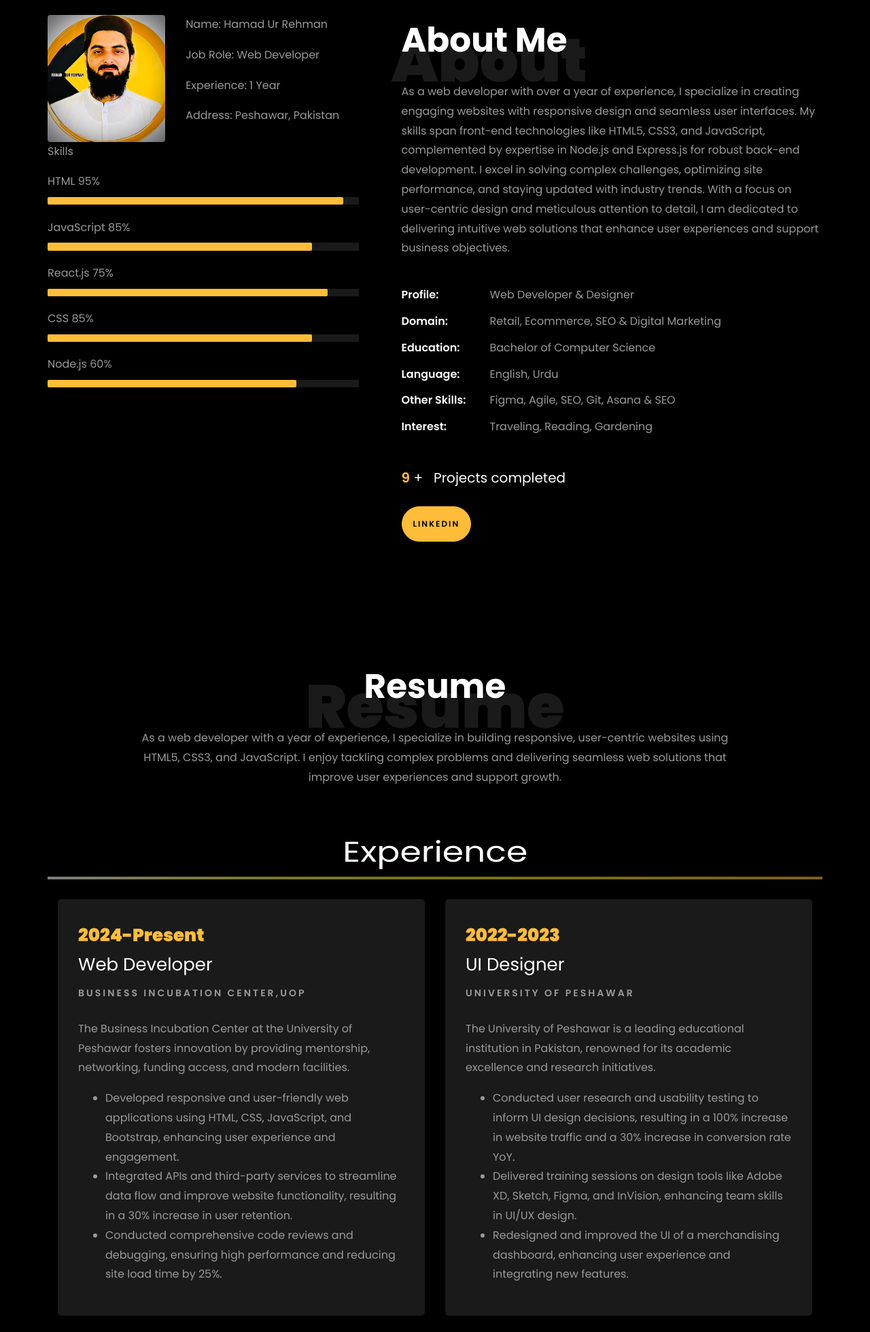
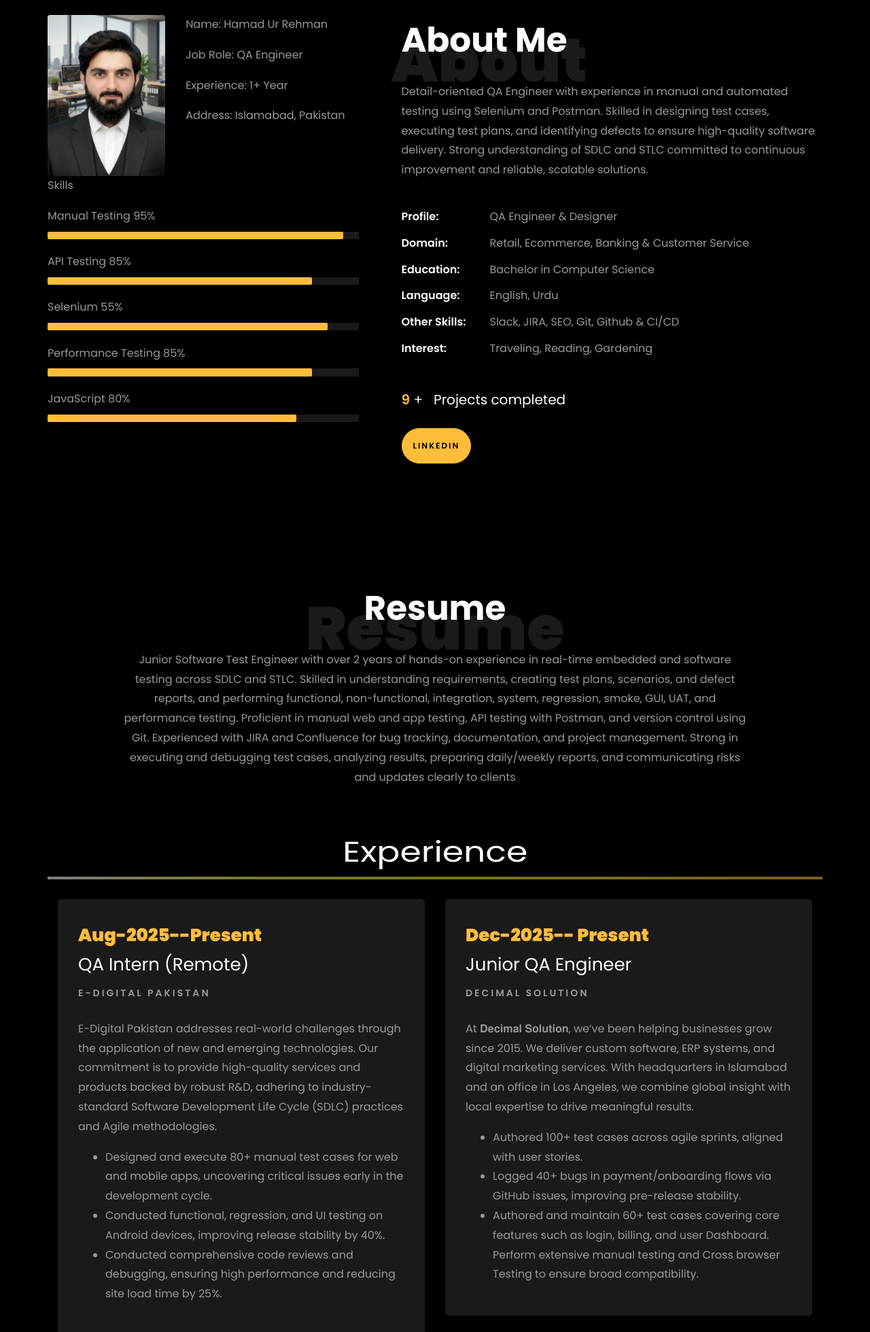
Before and after one commit to HamadDeveloper/myPortfolio-, a plain HTML site: page index.html in a window 1280 px wide. Shown: the part 840-2800 px from the top of the page at 68% size. Drawn offline with Linux system fonts and the light colour scheme; animation ran at ten frames a second; files whose address does not match are found by name.

Commit message:
updated code

```diff
--- a/index.html
+++ b/index.html
@@ -141,7 +141,7 @@
 	      	<div class="overlay"></div>
 	         <div class="container">
 	          <div class="row d-md-flex no-gutters slider-text align-items-end justify-content-end" data-scrollax-parent="true">
-				<div class="one-third js-fullheight order-md-last img" style="background-image:url(images/bg_111.png) ;height:10px ; width: 400px; ;">
+				<div class="one-third js-fullheight order-md-last img" style="background-image:url(images/hamad6.jpg) ;height:10px ; width: 400px; ;">
 
 	          	 <div class="overlay"></div>
 	          	</div>
@@ -160,8 +160,8 @@
 
 						// Create an array of typing text
 						const typingTexts = [
-						'Web Developer  ',
-						'UI/UX Designer  ',
+						'QA Engineer  ',
+						'Test Analyst  ',
 						'Tech Enthusiast   ',
 						];
 
@@ -188,11 +188,11 @@
 
 						<br>
 						<br>
-			            <h2>Web Developer</h2>
+			            <h2>QA Engineer</h2>
 						<!-- <h2 class="d-flex" style="margin-bottom: 0">With over 5 years of experience</h2> -->
 						<!-- <br> -->
 			            <p><a href="https://github.com/HamadDeveloper/" class="btn btn-primary py-3 px-4">Github</a>
-							<a href="https://www.linkedin.com/in/hamad-ur-rehman-1a990923a/" class="btn btn-white btn-outline-white py-3 px-4">Linkedin</a></p>
+							<a href="https://www.linkedin.com/in/hamadurrehman946/" class="btn btn-white btn-outline-white py-3 px-4">Linkedin</a></p>
 		            </div>
 		          </div>
 	        	</div>
@@ -214,47 +214,47 @@
 								<div class="row">
 									<div class="col-sm-6 col-md-5">
 									  <div class="about-img">
-										<img src="images/about-me.PNG" class="img-fluid rounded b-shadow-a" alt="">
+										<img src="images/Hamad4.png" class="img-fluid rounded b-shadow-a" alt="">
 									  </div>
 									</div>
 									<!-- Details next to profile image -->
 									<div class="col-sm-6 col-md-7">
 									  <div class="about-info">
 										<p><span class="title-s">Name: </span> <span>Hamad Ur Rehman</span></p>
-										<p><span class="title-s">Job Role: </span> <span>Web Developer</span></p>
-										<p><span class="title-s">Experience: </span> <span>1 Year</span></p>
-										<p><span class="title-s">Address: </span> <span>Peshawar, Pakistan</span></p>
+										<p><span class="title-s">Job Role: </span> <span>QA Engineer</span></p>
+										<p><span class="title-s">Experience: </span> <span>1+ Year</span></p>
+										<p><span class="title-s">Address: </span> <span>Islamabad, Pakistan</span></p>
 									  </div>
 									</div>
 								  </div>
 
 								<div class="skill-mf">
 									<p class="title-s">Skills</p>
-									<span>HTML</span> <span class="pull-right">95%</span>
+									<span>Manual Testing</span> <span class="pull-right">95%</span>
 									<div class="progress">
 										<div class="progress-bar" role="progressbar" style="width: 95%;" aria-valuenow="95" aria-valuemin="0"
 											aria-valuemax="100"></div>
 									</div>
 
-									<span>JavaScript</span> <span class="pull-right">85%</span>
+									<span>API Testing</span> <span class="pull-right">85%</span>
 									<div class="progress">
 										<div class="progress-bar" role="progressbar" style="width: 85%" aria-valuenow="85" aria-valuemin="0"
 											aria-valuemax="100"></div>
 									</div>
 
-									<span>React.js</span> <span class="pull-right">75%</span>
+									<span>Selenium</span> <span class="pull-right">55%</span>
 									<div class="progress">
 										<div class="progress-bar" role="progressbar" style="width: 90%" aria-valuenow="90" aria-valuemin="0"
 											aria-valuemax="100"></div>
 									</div>
 
-									<span>CSS</span> <span class="pull-right">85%</span>
+									<span>Performance Testing</span> <span class="pull-right">85%</span>
 									<div class="progress">
 										<div class="progress-bar" role="progressbar" style="width: 85%" aria-valuenow="85" aria-valuemin="0"
 											aria-valuemax="100"></div>
 									</div>
 
-									<span>Node.js</span> <span class="pull-right">60%</span>
+									<span>JavaScript</span> <span class="pull-right">80%</span>
 									<div class="progress">
 										<div class="progress-bar" role="progressbar" style="width: 80%" aria-valuenow="80" aria-valuemin="0"
 											aria-valuemax="100"></div>
@@ -271,14 +271,14 @@
 								<h1 class="big">About</h1>
 								<h2 class="mb-4">About Me</h2>
 
-								<p>As a web developer with over a year of experience, I specialize in creating engaging websites with responsive design and seamless user interfaces. My skills span front-end technologies like HTML5, CSS3, and JavaScript, complemented by expertise in Node.js and Express.js for robust back-end development. I excel in solving complex challenges, optimizing site performance, and staying updated with industry trends. With a focus on user-centric design and meticulous attention to detail, I am dedicated to delivering intuitive web solutions that enhance user experiences and support business objectives.</p>
+								<p>Detail-oriented QA Engineer with experience in manual and automated testing using Selenium and Postman. Skilled in designing test cases, executing test plans, and identifying defects to ensure high-quality software delivery. Strong understanding of SDLC and STLC committed to continuous improvement and reliable, scalable solutions.</p>
 								<ul class="about-info mt-4 px-md-0 px-2">
-									<li class="d-flex"><span>Profile:</span> <span>Web Developer &amp; Designer</span></li>
-									<li class="d-flex"><span>Domain:</span> <span>Retail, Ecommerce, SEO &amp; Digital Marketing</span></li>
-									<li class="d-flex"><span>Education:</span> <span>Bachelor of Computer Science</span></li>
+									<li class="d-flex"><span>Profile:</span> <span>QA Engineer &amp; Designer</span></li>
+									<li class="d-flex"><span>Domain:</span> <span>Retail, Ecommerce, Banking &amp; Customer Service</span></li>
+									<li class="d-flex"><span>Education:</span> <span>Bachelor in Computer Science</span></li>
 									<li class="d-flex"><span>Language:</span> <span>English, Urdu</span></li>
 									<!-- <li class="d-flex"><span>BI Tools:</span> <span>Microsoft Power BI, Looker &amp; Tableau</span></li> -->
-									<li class="d-flex"><span>Other Skills:</span> <span>Figma, Agile, SEO, Git, Asana  &amp; SEO</span></li>
+									<li class="d-flex"><span>Other Skills:</span> <span>Slack, JIRA, SEO, Git, Github  &amp; CI/CD</span></li>
 									<li class="d-flex"><span>Interest:</span> <span>Traveling, Reading, Gardening</span></li>
 
 								</ul>
@@ -292,7 +292,7 @@
 									<span class="number" data-number="10">0</span> <span>+</span>
 									<span>&nbsp; Projects completed</span>
 								</p>
-								<p><a href="https://www.linkedin.com/in/hamad-ur-rehman-1a990923a/" class="btn btn-primary py-3 px-3">LinkedIn</a></p>
+								<p><a href="https://www.linkedin.com/in/hamadurrehman946/" class="btn btn-primary py-3 px-3">LinkedIn</a></p>
 							</div>
 						</div>
 					</div>
@@ -310,7 +310,7 @@
           <div class="col-md-10 heading-section text-center ftco-animate">
           	<h1 class="big big-2">Resume</h1>
             <h2 class="mb-4">Resume</h2>
-            <p>As a web developer with a year of experience, I specialize in building responsive, user-centric websites using HTML5, CSS3, and JavaScript. I enjoy tackling complex problems and delivering seamless web solutions that improve user experiences and support growth.</p>
+            <p>Junior Software Test Engineer with over 2 years of hands-on experience in real-time embedded and software testing across SDLC and STLC. Skilled in understanding requirements, creating test plans, scenarios, and defect reports, and performing functional, non-functional, integration, system, regression, smoke, GUI, UAT, and performance testing. Proficient in manual web and app testing, API testing with Postman, and version control using Git. Experienced with JIRA and Confluence for bug tracking, documentation, and project management. Strong in executing and debugging test cases, analyzing results, preparing daily/weekly reports, and communicating risks and updates clearly to clients</p>
           </div>
         </div>
 
@@ -323,13 +323,15 @@
 		<div class="row">
 				<div class="col-md-6">
 					<div class="resume-wrap ftco-animate">
-						<span class="date">2024-Present</span>
-						<h2>Web Developer</h2>
-						<span class="position">Business Incubation Center,UOP</span>
-						<p class="mt-4">The Business Incubation Center at the University of Peshawar fosters innovation by providing mentorship, networking, funding access, and modern facilities.
+						<span class="date">Aug-2025--Present</span>
+						<h2>QA Intern (Remote)</h2>
+						<span class="position">E-Digital Pakistan</span>
+						<p class="mt-4">E-Digital Pakistan addresses real-world challenges through the application of new and emerging technologies. Our commitment is to provide high-quality services and products backed by robust R&D, adhering to industry-standard Software Development Life Cycle (SDLC) practices and Agile methodologies.
 							<ul>
-								<li>Developed responsive and user-friendly web applications using HTML, CSS, JavaScript, and Bootstrap, enhancing user experience and engagement.</li>
-								<li>Integrated APIs and third-party services to streamline data flow and improve website functionality, resulting in a 30% increase in user retention.</li>
+								<li>Designed and execute 80+ manual test cases for web and mobile apps, uncovering critical
+issues early in the development cycle.</li>
+								<li>Conducted functional, regression, and UI testing on Android devices, improving release
+stability by 40%.</li>
 								<li>Conducted comprehensive code reviews and debugging, ensuring high performance and reducing site load time by 25%.</li>
 							  </ul>
 						</p>
@@ -339,14 +341,15 @@
 
 				<div class="col-md-6">
 					<div class="resume-wrap ftco-animate">
-						<span class="date">2022-2023</span>
-						<h2>UI Designer</h2>
-						<span class="position">University of Peshawar</span>
-						<p class="mt-4">The University of Peshawar is a leading educational institution in Pakistan, renowned for its academic excellence and research initiatives.
+						<span class="date">Dec-2025-- Present</span>
+						<h2>Junior QA Engineer</h2>
+						<span class="position">Decimal Solution</span>
+						<p class="mt-4">At 𝐃𝐞𝐜𝐢𝐦𝐚𝐥 𝐒𝐨𝐥𝐮𝐭𝐢𝐨𝐧, we’ve been helping businesses grow since 2015. We deliver custom software, ERP systems, and digital marketing services. With headquarters in Islamabad and an office in Los Angeles, we combine global insight with local expertise to drive meaningful results.
 							<ul>
-								<li>Conducted user research and usability testing to inform UI design decisions, resulting in a 100% increase in website traffic and a 30% increase in conversion rate YoY.</li>
-								<li>Delivered training sessions on design tools like Adobe XD, Sketch, Figma, and InVision, enhancing team skills in UI/UX design.</li>
-								<li>Redesigned and improved the UI of a merchandising dashboard, enhancing user experience and integrating new features.</li>
+								<li>Authored 100+ test cases across agile sprints, aligned with user stories.</li>
+								<li>Logged 40+ bugs in payment/onboarding flows via GitHub issues, improving pre-release
+stability.</li>
+								<li>Authored and maintain 60+ test cases covering core features such as login, billing, and user Dashboard. Perform extensive manual testing and Cross browser Testing to ensure broad compatibility.</li>
 							  </ul>
 						</p>
 					</div>
@@ -367,7 +370,7 @@
     			<div class="col-md-6">
     				<div class="resume-wrap ftco-animate">
     					<span class="date">2020-2024</span>
-    					<h2>Bachelor of Computer Science</h2>
+    					<h2>Bachelor in Computer Science</h2>
     					<span class="position">University of Peshawar</span>
     					<p class="mt-4">Grade: First class distinction.</p>
     				</div>
@@ -386,7 +389,7 @@
 
     		<div class="row justify-content-center mt-5">
     			<div class="col-md-6 text-center ftco-animate">
-    				<p><a href="https://drive.google.com/file/d/1xzSU3eNNBcfeIcD--xKIAodI5Ml5smhM/view?usp=drive_link" class="btn btn-primary py-4 px-5">Download CV</a></p>
+    				<p><a href="https://drive.google.com/file/d/1mJ0eMF8vm04ORXkvbfYAzxn2jhhAdNKv/view?usp=drive_link" class="btn btn-primary py-4 px-5">Download CV</a></p>
     			</div>
     		</div>
     	</div>
@@ -400,18 +403,18 @@
           <div class="col-md-7 heading-section text-center ftco-animate">
             <h1 class="big big-2">Projects</h1>
             <h2 class="mb-4">Projects</h2>
-            <p>Below are the sample Projects on HTML,CSS,JavaScript and React.</p>
+            <p>Below are the Projects that I have tested.</p>
           </div>
         </div>
         <div class="row d-flex">
           <div class="col-md-4 d-flex ftco-animate">
           	<div class="blog-entry justify-content-end">
-              <a href="https://hamaddeveloper.github.io/Etch-a-Sketch-Exercise/" class="block-20 zoom-effect" style="background-image: url('images/proj_1.png');">
+              <a href="https://gamerpc-client-prod.vercel.app/" class="block-20 zoom-effect" style="background-image: url('images/GamerPc-image.png');">
               </a>
               <div class="text mt-3 float-right d-block">
 
-                <h3 class="heading"><a href="https://github.com/HamadDeveloper/Etch-a-Sketch-Exercise.git"> Etch a Sketch in JS</a></h3>
-				<p>Developed an interactive Etch A Sketch web app using HTML, CSS, and JavaScript for creative drawing experiences.</p>
+                <h3 class="heading"><a href="https://github.com/HamadDeveloper/Etch-a-Sketch-Exercise.git"> Gamer PC</a></h3>
+				<p>As a QA Engineer at Decimal Solution, I tested the Gamer PC system, which integrates customer data from eBay and Amazon. I performed functional, UI, and workflow testing across modules including order management, inventory, stock tracking, complaints, and the admin dashboard, ensuring accuracy, reliability, and smooth end-to-end operations.</p>
               </div>
             </div>
           </div>
@@ -539,7 +542,7 @@
           			<span class="icon-map-signs"></span>
           		</div>
           		<h3 class="mb-4">Address</h3>
-	            <p>Peshawar, Pakistan</p>
+	            <p>Islamabad, Pakistan</p>
 	          </div>
           </div>
           <div class="col-md-6 col-lg-3 d-flex ftco-animate">
@@ -557,7 +560,7 @@
           			<span class="icon-paper-plane"></span>
           		</div>
           		<h3 class="mb-4">Email Address</h3>
-	            <p><a href="rehmanbangash946@gmail.com">rehmanbangash@gmail.com</a></p>
+	            <p><a href="rehmanbangash946@gmail.com">rehmanbangash946@gmail.com</a></p>
 	          </div>
           </div>
           <div class="col-md-6 col-lg-3 d-flex ftco-animate">
@@ -566,7 +569,7 @@
           			<span class="icon-globe"></span>
           		</div>
           		<h3 class="mb-4">Download Resume</h3>
-	            <p><a href="#">resumelink</a></p>
+	            <p><a href="https://drive.google.com/file/d/1mJ0eMF8vm04ORXkvbfYAzxn2jhhAdNKv/view?usp=drive_link">Download Resume</a></p>
 	          </div>
           </div>
 
```
Also changed, not shown: images/GamerPc-image.png (added), images/Hamad4.png (added), images/hamad6.jpg (added).
